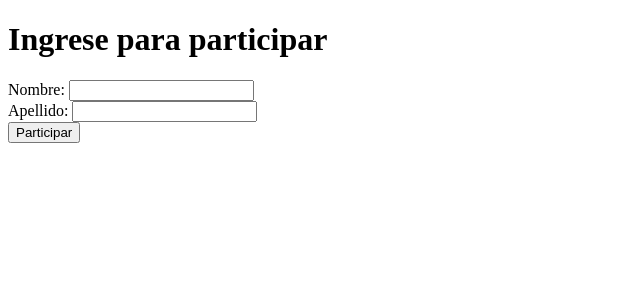
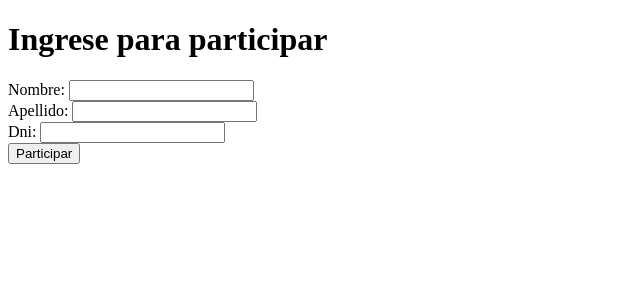
Before and after one commit to emarias/Arias-TuPrimeraPagina, a Django app: page /crear/ in a window 1280 px wide. Shown: the part 26-326 px from the top of the page, without its empty margins (0-640 px from the left). Run offline with Django 5.2, Linux system fonts and the light colour scheme.

Commit message:
Preentrega n°3 - version 1.5

```diff
--- a/sorteo/forms.py
+++ b/sorteo/forms.py
@@ -3,3 +3,4 @@ from django import forms
 class FormularioCreacionParticipante(forms.Form):
     nombre = forms.CharField(max_length=30)
     apellido = forms.CharField(max_length=30)
+    dni = forms.IntegerField()
--- a/sorteo/models.py
+++ b/sorteo/models.py
@@ -5,7 +5,8 @@ from django.db import models
 class Jugador(models.Model):
     nombre = models.CharField(max_length=30)
     apellido = models.CharField(max_length=30)
+    dni = models.IntegerField()
     numero_sorteado = models.IntegerField()
 
     def __str__(self):
-        return f"{self.nombre} {self.apellido} = {self.numero_sorteado}"
+        return f"{self.nombre} {self.apellido} {self.dni} = {self.numero_sorteado}"
--- a/sorteo/urls.py
+++ b/sorteo/urls.py
@@ -4,6 +4,5 @@ from sorteo.views import resultados, inicio, crear_jugador
 urlpatterns = [
     path('', inicio, name='inicio'),
     path('resultados/', resultados, name='resultados'),
-    #path('crear/<str:nombre>/<str:apellido>/<int:numero_sorteado>/', crear_jugador, name='crear_jugador'),
     path('crear/', crear_jugador, name='crear_jugador'),
 ]
--- a/sorteo/views.py
+++ b/sorteo/views.py
@@ -19,8 +19,9 @@ def crear_jugador(request):
         if formulario.is_valid():
             nombre = formulario.cleaned_data.get("nombre")
             apellido = formulario.cleaned_data.get("apellido")
+            dni= formulario.cleaned_data.get("dni")
             numero_sorteado = random.randint(1,100)
-            jjugador = Jugador(nombre=nombre,apellido=apellido,numero_sorteado=numero_sorteado)
+            jjugador = Jugador(nombre=nombre,apellido=apellido,dni=dni,numero_sorteado=numero_sorteado)
             jjugador.save()
             return redirect("resultados")
     return render(request, 'crear_jugador.html',{'formulario':formulario})
--- a/templates/crear_jugador.html
+++ b/templates/crear_jugador.html
@@ -14,14 +14,6 @@
     <h1>Ingrese para participar</h1>
     <form action={% url "crear_jugador" %} method="POST">
         {% csrf_token %}
-        {% comment "" %}<p>
-            Nombre
-            <input type="text" name="nombre">
-        </p>
-        <p>
-            Apellido
-            <input type="text" name="apellido">
-        </p>{% endcomment %}
         <table>
             {{formulario}}
         </table>
```
Also changed, not shown: sorteo/migrations/0002_jugador_dni.py (added).
